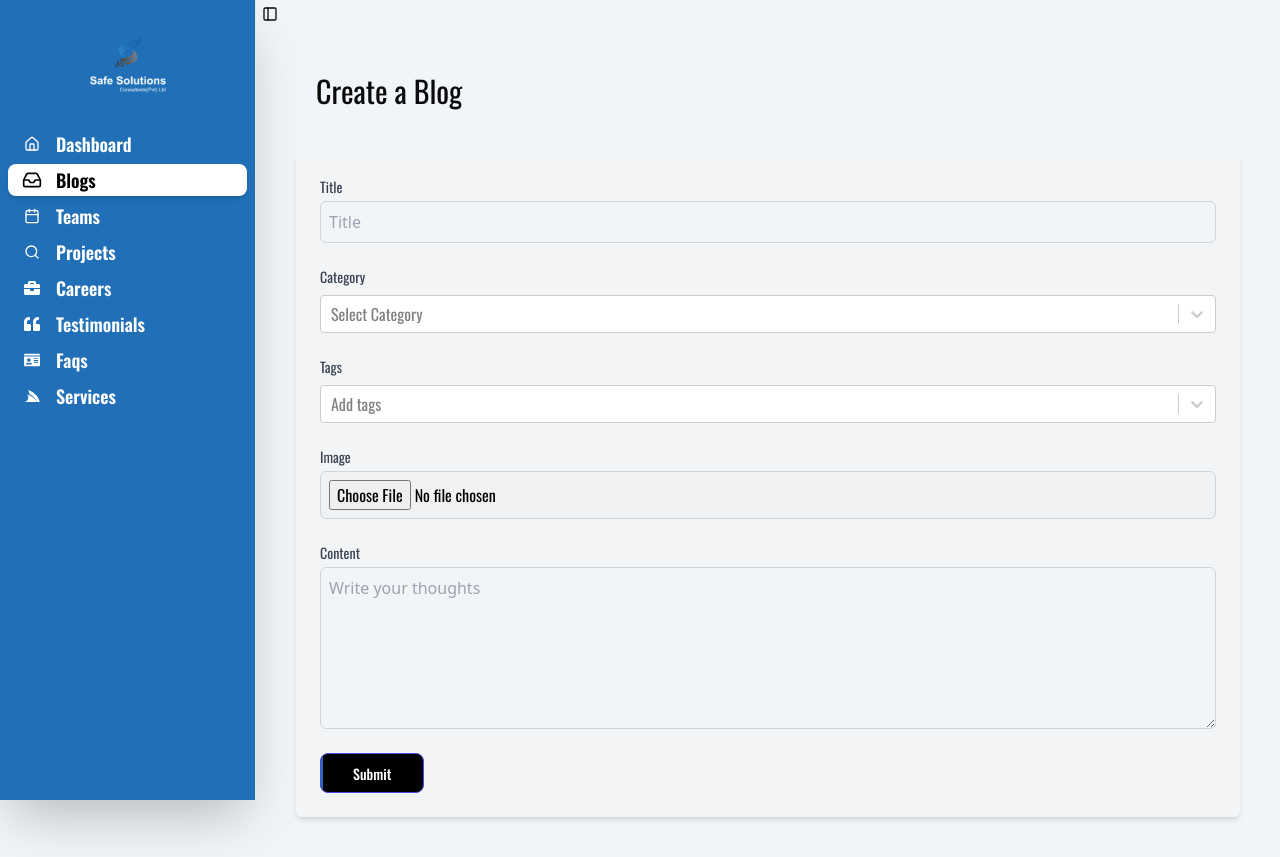
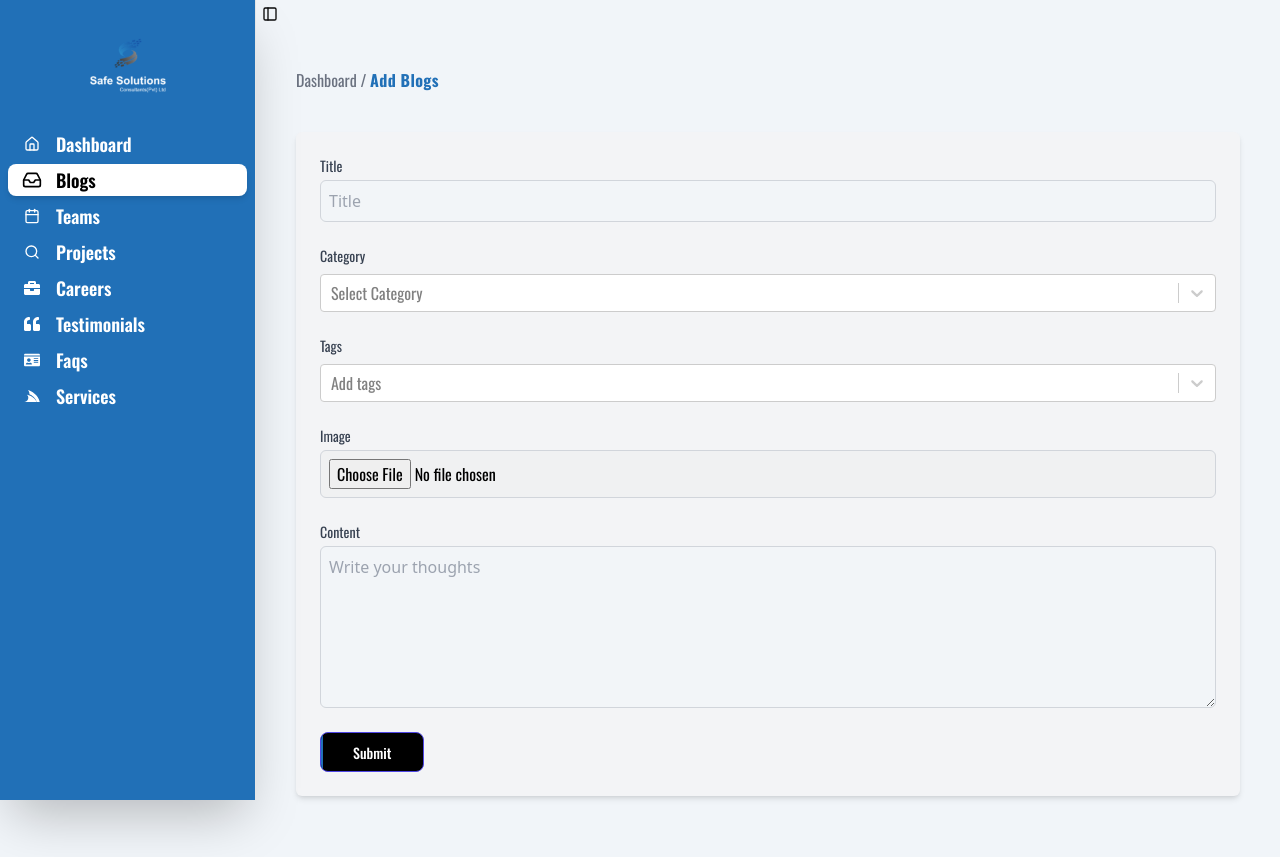
Before and after one commit to waseemarchiwiz/safesolutions-portfolio-webapp, a React (Vite) app: page /admin/blogs in a window 1280 px wide. After the commit the page ends 836 px from the top, so only its background shows below. Built offline with nearby package versions, Linux system fonts and the light colour scheme.

Commit message:
Brad crumb component designed and added on all admin pages

```diff
--- /dev/null
+++ b/src/components/AdminComponents/BreadCrumb.jsx
@@ -0,0 +1,15 @@
+import React from "react";
+
+const BreadCrumb = ({ page }) => {
+  return (
+    <div>
+      <h1  >
+        <span className="text-gray-500 ">Dashboard /     </span>
+
+        <span className="  font-bold tracking-wide text-[#2170b7]"> {page}</span>
+      </h1>
+    </div>
+  );
+};
+
+export default BreadCrumb;
--- a/src/pages/Admin/AdminBlogs.jsx
+++ b/src/pages/Admin/AdminBlogs.jsx
@@ -4,6 +4,7 @@ import Select from "react-select";
 import CreatableSelect from "react-select/creatable";
 import { CustomInput } from "../../globals/CustomInput";
 import { blogValidationSchema } from "../../schemas/validationSchemas";
+import BreadCrumb from "@/components/AdminComponents/BreadCrumb";
 
 const AdminBlogs = () => {
   // Initial form values
@@ -40,7 +41,7 @@ const AdminBlogs = () => {
 
   return (
     <div className="p-10">
-      <h1 className="text-[30px] ml-5">Create a Blog</h1>
+      <BreadCrumb page={"Add Blogs"} />
       <div className="bg-gray-100 mt-10 p-6 rounded-md shadow-md">
         <Formik
           initialValues={initialValues}
--- a/src/pages/Admin/AdminCareers.jsx
+++ b/src/pages/Admin/AdminCareers.jsx
@@ -2,6 +2,8 @@ import React from "react";
 import { jobOpeningSchema } from "@/schemas/validationSchemas";
 import { Field, Form, Formik } from "formik";
 import { CustomInput } from "@/globals/CustomInput";
+import BreadCrumb from "@/components/AdminComponents/BreadCrumb";
+import Careers from "../Client/Careers";
 
 const AdminCareers = () => {
   const initialValues = {
@@ -24,7 +26,8 @@ const AdminCareers = () => {
 
   return (
     <div className="p-10">
-      <h1 className="text-[30px] ml-5">Add Careers</h1>
+      <BreadCrumb page={"Add Careers"} />
+      {/* <h1 className="text-[30px] ml-5">Add Careers</h1> */}
       <div className="bg-gray-100 mt-10 p-6 rounded-md shadow-md">
         <Formik
           initialValues={initialValues}
@@ -79,7 +82,7 @@ const AdminCareers = () => {
                 placeholder="Describe the job"
                 as={CustomInput}
               />
-             <button
+              <button
                 type="submit"
                 disabled={isSubmitting}
                 className={`group relative h-[40px] inline-block overflow-hidden border rounded-lg text-white bg-black border-indigo-600 px-6 md:px-8 py-[6px] focus:outline-none focus:ring ${
--- a/src/pages/Admin/AdminDashboard.jsx
+++ b/src/pages/Admin/AdminDashboard.jsx
@@ -5,9 +5,7 @@ import React from "react";
 const AdminDashboard = () => {
   return (
     <div className="p-10">
-      <h1 className="text-[30px] ml-5">
-        Admin Dashboard
-      </h1>
+      <h1 className="text-[30px] ml-5">Admin Dashboard</h1>
       <div className="flex flex-wrap gap-4">
         <div className="grid grid-cols-1 md:grid-cols-2 lg:grid-cols-4 gap-6 p-6">
           <KPICard title="Blogs" value="42" change="5.2%" />
--- a/src/pages/Admin/AdminFaqs.jsx
+++ b/src/pages/Admin/AdminFaqs.jsx
@@ -4,6 +4,7 @@ import { Formik, Form, Field } from "formik";
 import { CustomInput } from "@/globals/CustomInput"; // Assuming you have a custom input component
 import { faqSchema } from "@/schemas/validationSchemas";
 import CustomButton from "@/globals/CustomButton";
+import BreadCrumb from "@/components/AdminComponents/BreadCrumb";
 
 // Define the validation schema for the FAQ form
 
@@ -24,7 +25,7 @@ const AdminFaqs = () => {
 
   return (
     <div className="p-10">
-      <h1 className="text-[30px] ml-5">Add FAQ</h1>
+      <BreadCrumb page={"Add Faqs"} />
       <div className="bg-gray-100 mt-10 p-6 rounded-md shadow-md">
         <Formik
           initialValues={initialValues}
--- a/src/pages/Admin/AdminProjects.jsx
+++ b/src/pages/Admin/AdminProjects.jsx
@@ -2,6 +2,7 @@ import React from "react";
 import { Field, Form, Formik } from "formik";
 import { CustomInput } from "@/globals/CustomInput";
 import { projectValidationSchema } from "@/schemas/validationSchemas";
+import BreadCrumb from "@/components/AdminComponents/BreadCrumb";
 
 const AdminProjects = () => {
   const initialValues = {
@@ -22,9 +23,7 @@ const AdminProjects = () => {
 
   return (
     <div className="p-10">
-      <h1 className="text-[30px] ml-5">
-        Add Project
-      </h1>
+      <BreadCrumb page={"Add Projects"} />
       <div className="bg-gray-100 mt-10 p-6 rounded-md shadow-md">
         <Formik
           initialValues={initialValues}
--- a/src/pages/Admin/AdminServices.jsx
+++ b/src/pages/Admin/AdminServices.jsx
@@ -4,6 +4,7 @@ import Select from "react-select";
 import CreatableSelect from "react-select/creatable";
 import { CustomInput } from "../../globals/CustomInput";
 import { servicesValidationSchema } from "../../schemas/validationSchemas";
+import BreadCrumb from "@/components/AdminComponents/BreadCrumb";
 
 const AdminServices = () => {
   // Initial form values
@@ -40,7 +41,7 @@ const AdminServices = () => {
 
   return (
     <div className="p-10">
-      <h1 className="text-[30px] ml-5">Create a Service</h1>
+      <BreadCrumb page={"Add Services"} />
       <div className="bg-gray-100 mt-10 p-6 rounded-md shadow-md">
         <Formik
           initialValues={initialValues}
--- a/src/pages/Admin/AdminTeams.jsx
+++ b/src/pages/Admin/AdminTeams.jsx
@@ -2,6 +2,7 @@ import React, { useState } from "react";
 import { Field, Form, Formik } from "formik";
 import { CustomInput } from "../../globals/CustomInput";
 import { teamMemberValidationSchema } from "../../schemas/validationSchemas";
+import BreadCrumb from "@/components/AdminComponents/BreadCrumb";
 
 const AdminTeams = () => {
   const [previewImage, setPreviewImage] = useState(null);
@@ -27,7 +28,7 @@ const AdminTeams = () => {
 
   return (
     <div className="p-10">
-      <h1 className="text-[30px] ml-5">Add Team Member</h1>
+      <BreadCrumb page={"Add Teams"} />
       <div className="bg-gray-100 mt-10 p-6 rounded-md shadow-md">
         <Formik
           initialValues={initialValues}
--- a/src/pages/Admin/AdminTestemonial.jsx
+++ b/src/pages/Admin/AdminTestemonial.jsx
@@ -3,6 +3,7 @@ import { Formik, Form, Field } from "formik";
 import { CustomInput } from "@/globals/CustomInput";
 
 import { testimonialSchema } from "@/schemas/validationSchemas";
+import BreadCrumb from "@/components/AdminComponents/BreadCrumb";
 
 // Define validation schema for the testimonial form
 
@@ -28,7 +29,7 @@ const AdminTestimonial = () => {
 
   return (
     <div className="p-10">
-      <h1 className="text-[30px] ml-5">Admin Testimonials</h1>
+      <BreadCrumb page={"Add Testimonials"} />
       <div className="bg-gray-100 mt-10 p-6 rounded-md shadow-md">
         <Formik
           initialValues={initialValues}
```
